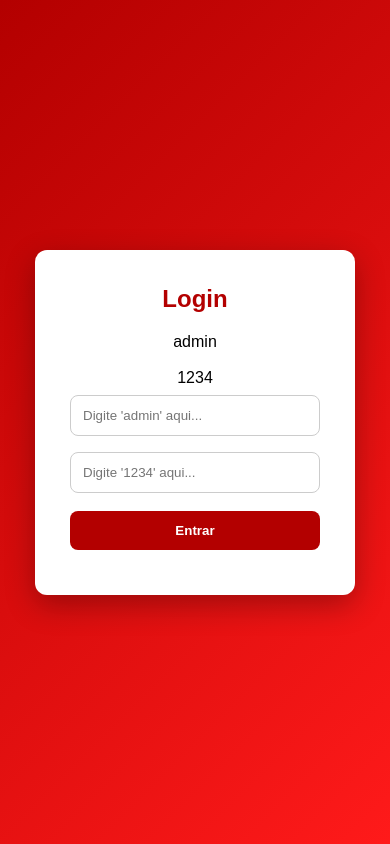
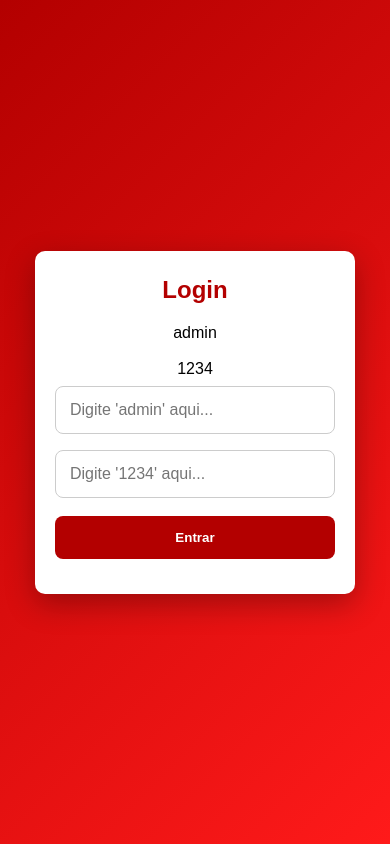
Before and after one commit to ypab-sketch/yamaha-store, a plain HTML site: page pages/login.html in a window 390 px wide. Drawn offline with Linux system fonts and the light colour scheme.

Commit message:
Update login.css
Ajustado adaptabilidade para mobile

```diff
--- a/css/login.css
+++ b/css/login.css
@@ -6,59 +6,153 @@
 }
 
 body {
-    height: 100vh;
+    min-height: 100vh;
     display: flex;
     justify-content: center;
     align-items: center;
+
     background: linear-gradient(135deg, #b30000, #ff1a1a);
+
+    padding: 20px;
 }
 
 .login-box {
+
     background: #fff;
+
     padding: 35px;
+
     border-radius: 12px;
-    width: 320px;
+
+    width: 100%;
+    max-width: 320px;
+
     text-align: center;
+
     box-shadow: 0 10px 30px rgba(0,0,0,0.3);
+
 }
 
+
 .login-box h2 {
+
     margin-bottom: 20px;
+
     color: #b30000;
+
 }
 
+
 .login-box input {
+
     width: 100%;
+
     padding: 12px;
+
     margin: 8px 0;
+
     border: 1px solid #ccc;
+
     border-radius: 8px;
+
     outline: none;
+
+    font-size: 16px;
+
 }
 
+
 .login-box input:focus {
+
     border-color: #ff1a1a;
+
 }
 
+
 .login-box button {
+
     width: 100%;
+
     padding: 12px;
+
     margin-top: 10px;
+
     border: none;
+
     border-radius: 8px;
+
     background: #b30000;
+
     color: white;
+
     font-weight: bold;
+
     cursor: pointer;
+
     transition: 0.2s;
+
 }
 
+
 .login-box button:hover {
+
     background: #ff1a1a;
+
 }
 
+
 #erro {
+
     color: red;
+
     margin-top: 10px;
+
     font-size: 14px;
+
 }
+
+
+/* ==========================
+   CELULARES
+========================== */
+
+@media (max-width: 480px) {
+
+
+    body {
+
+        padding: 15px;
+
+    }
+
+
+    .login-box {
+
+        padding: 25px 20px;
+
+        border-radius: 10px;
+
+    }
+
+
+    .login-box h2 {
+
+        font-size: 24px;
+
+    }
+
+
+    .login-box input {
+
+        padding: 14px;
+
+    }
+
+
+    .login-box button {
+
+        padding: 14px;
+
+    }
+
+}
```
